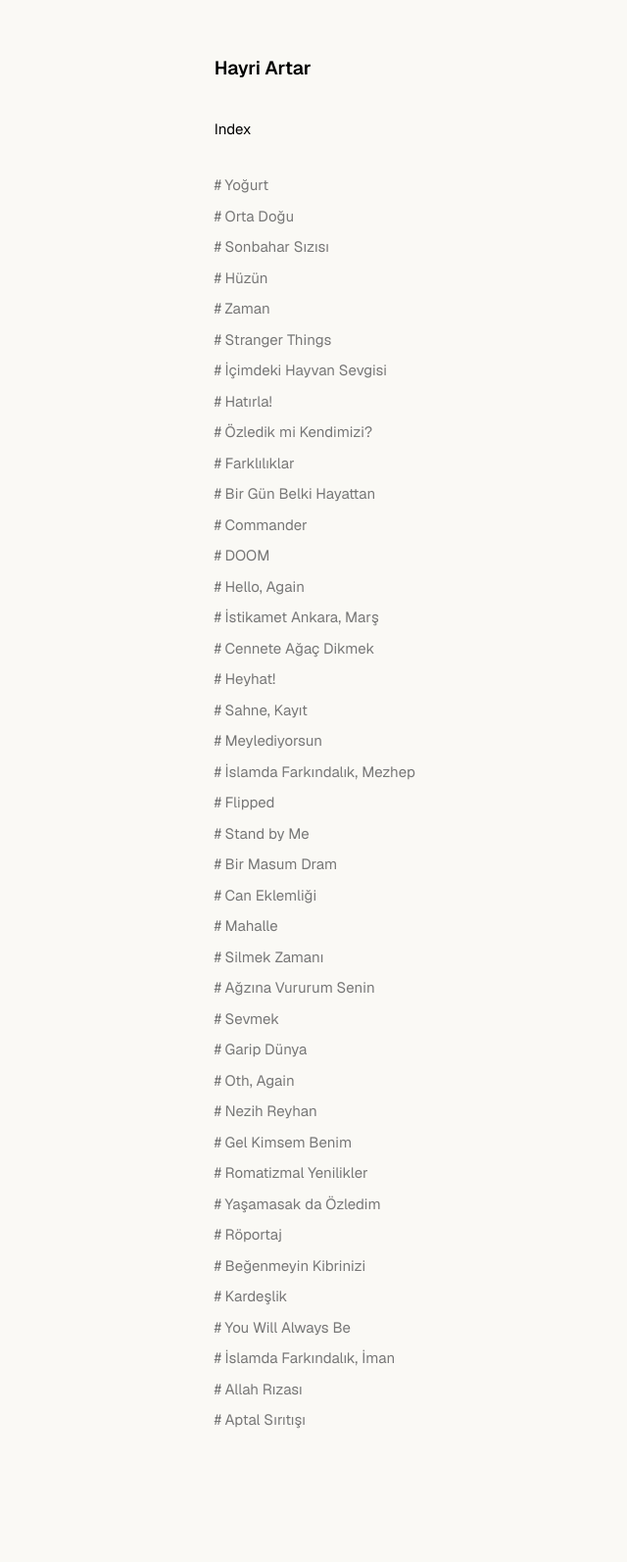
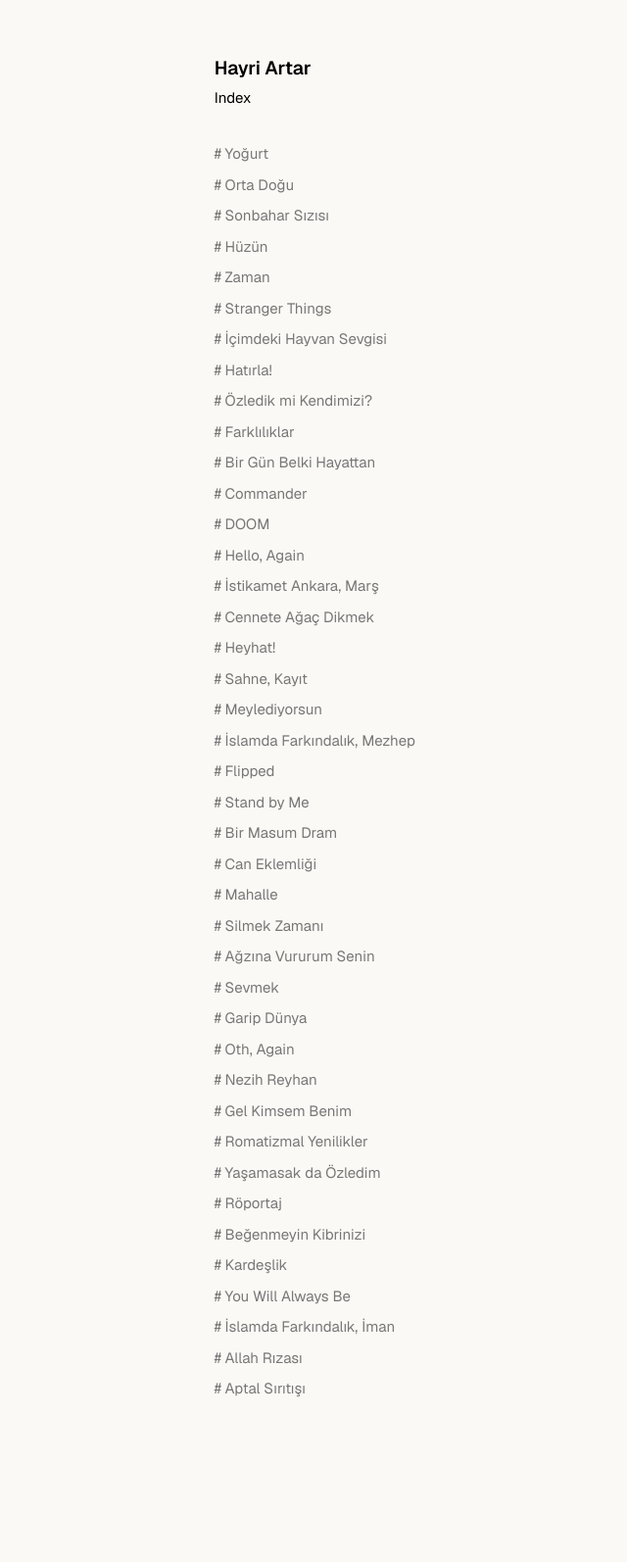
Before and after one commit to hayriartar/hayriartar.github.io, a Jekyll site: the page built from index.html, in a window 1280 px wide. Shown: the whole page at 98% size, without its empty margins (123-763 px from the left). Built offline with Jekyll 4.4.1, drawn with Linux system fonts in a browser that asks for light colours; after the commit the page ends 1562 px from its top, so only the background shows below that.

Commit message:
Set margin-bottom to 0 for flex container
Remove bottom margin from flex container in custom.css

```diff
--- a/assets/css/custom.css
+++ b/assets/css/custom.css
@@ -75,7 +75,7 @@ header {
   flex-shrink: 0;
   flex-direction: column;
   padding: 0;
-  margin-bottom:2rem;
+  margin-bottom:0;
 }
 
 .baslik { font-family: 'Geist', sans-serif; margin: 0; color:#000;  font-size: 1.2rem; font-weight: 600;}
```
